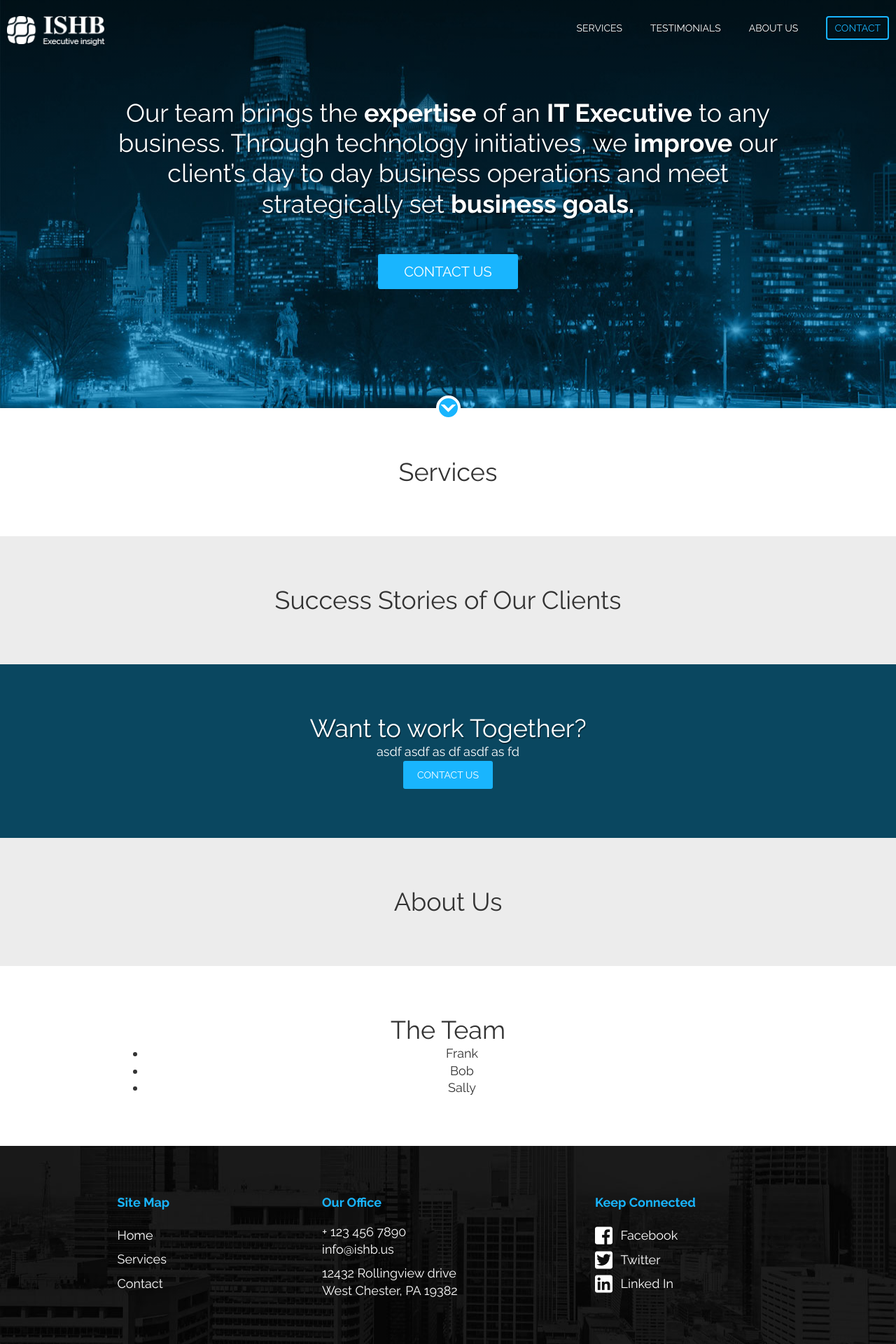
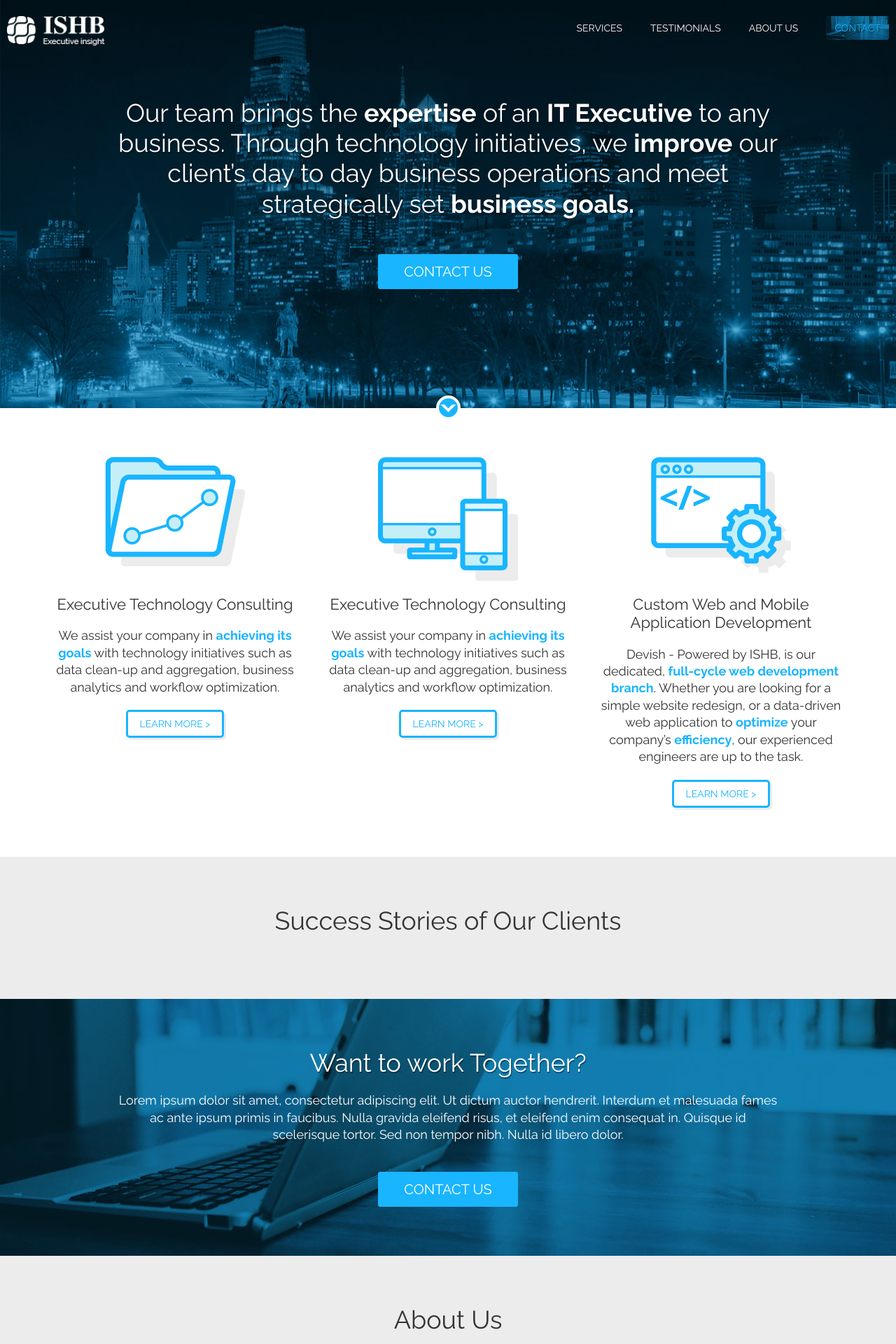
Before and after one commit to johntcarroll/ishb.github.io, a Jekyll site: the page built from index.html, in a window 1280 px wide. Shown: the top 1920 px of the page at 70% size. Built offline with Jekyll 4.4.1, drawn with Linux system fonts in a browser that asks for light colours; some web fonts are replaced.

Commit message:
services and contact section added to home page

```diff
--- /dev/null
+++ b/_includes/content/home-teaser-contact.md
@@ -0,0 +1,5 @@
+# Want to work Together?
+
+Lorem ipsum dolor sit amet, consectetur adipiscing elit. Ut dictum auctor hendrerit.
+Interdum et malesuada fames ac ante ipsum primis in faucibus.
+Nulla gravida eleifend risus, et eleifend enim consequat in. Quisque id scelerisque tortor. Sed non tempor nibh. Nulla id libero dolor.
--- a/_includes/content/home-teaser-services.md
+++ /dev/null
@@ -1,2 +0,0 @@
-
-## Services
--- /dev/null
+++ b/_includes/content/services-custom-dev-teaser.md
@@ -0,0 +1,4 @@
+### Custom Web and Mobile Application Development
+
+Devish - Powered by ISHB, is our dedicated, **full-cycle web development branch**. Whether you are looking for a simple website redesign,
+or a data-driven web application to **optimize** your company's **efficiency**, our experienced engineers are up to the task.
--- /dev/null
+++ b/_includes/content/services-executive-teaser.md
@@ -0,0 +1,4 @@
+### Executive Technology Consulting
+
+We assist your company in **achieving its goals** with technology initiatives such as data clean-up and aggregation,
+business analytics and workflow optimization.
--- /dev/null
+++ b/_sass/homePage.sass
@@ -0,0 +1,25 @@
+@import '__'
+
+
+.homePage
+
+  section h1, section h2, section h3
+    margin-bottom: 20px
+
+  .services
+    strong
+      color: $brand
+    img
+      max-width: 80%
+      margin-bottom: 20px
+    .button
+      margin-top: 20px
+
+  .contact
+    background: $brandDark url("../gfx/laptop.jpg") no-repeat center center
+    background-position-y: 80%
+    background-size: cover
+    box-shadow: inset 0 0 200px 1000px $shade30 // darken the background
+    .button
+      margin-top: 40px
+      min-width: 200px
--- a/css/all.scss
+++ b/css/all.scss
@@ -16,6 +16,7 @@
         "tagline",
         "social-icons",
         "allPages",
+        "homePage",
         "servicesPage",
         "contactPage"
 ;
--- a/index.html
+++ b/index.html
@@ -12,17 +15,55 @@
 </div>
 
 
-{% include section-markdownPrinter.html file='content/home-teaser-services.md' %}
+
+
+<section class="text-center services">
+  <div class="container">
+
+    <!-- In two rows so the images line up -->
+    <div class="row hidden-xs">
+      <div class="col-sm-4"><img src="/gfx/icn_executive.png" srcset="/gfx/icn_executive@2x.png 2x" /></div>
+      <div class="col-sm-4"><img src="/gfx/icn_responsive.png" srcset="/gfx/icn_responsive@2x.png 2x" /></div>
+      <div class="col-sm-4"><img src="/gfx/icn_customweb.png" srcset="/gfx/icn_customweb@2x.png 2x" /></div>
+    </div>
+
+    <div class="row">
+      <div class="col-sm-4">
+        <img class="visible-xs-inline" src="/gfx/icn_executive.png" srcset="/gfx/icn_executive@2x.png 2x" />
+        {% capture md %}{% include content/services-executive-teaser.md %}{% endcapture %}{{ md | markdownify }}
+        <a href="/services" class="button quiet">Learn More ></a>
+      </div>
+      <div class="col-sm-4">
+        <img class="visible-xs-inline" src="/gfx/icn_responsive.png" srcset="/gfx/icn_responsive@2x.png 2x" />
+        {% capture md %}{% include content/services-executive-teaser.md %}{% endcapture %}{{ md | markdownify }}
+        <a href="/services" class="button quiet">Learn More ></a>
+      </div>
+      <div class="col-sm-4">
+        <img class="visible-xs-inline" src="/gfx/icn_customweb.png" srcset="/gfx/icn_customweb@2x.png 2x" />
+        {% capture md %}{% include content/services-custom-dev-teaser.md %}{% endcapture %}{{ md | markdownify }}
+        <a href="/services" class="button quiet">Learn More ></a>
+      </div>
+    </div>
+
+  </div>
+</section>
+
+
+
+
+
+
 {% include section-markdownPrinter.html file='content/home-teaser-testimonials.md' %}
 
-<section class="text-center inverted">
+
+
+<section class="text-center inverted contact">
   <div class="container">
     <div class="row">
       <div class="col-sm-10  col-sm-offset-1">
 
-        <h1>Want to work Together?</h1>
-        <p>asdf asdf as df asdf as fd</p>
-        <a href="/contact" class="button noShadow">Contact Us</a>
+        {% capture md %}{% include content/home-teaser-contact.md %}{% endcapture %}{{ md | markdownify }}
+        <a href="/contact" class="button lg noShadow">Contact Us</a>
 
       </div>
     </div>
--- a/services.html
+++ b/services.html
@@ -65,7 +65,7 @@
           <img src="/gfx/icn_customweb.png" srcset="/gfx/icn_customweb@2x.png 2x" />
         </div></div>
 
-        {% capture md %}{% include content/services-custom-development.md %}{% endcapture %} {{ md | markdownify }}
+        {% capture md %}{% include content/services-custom-dev.md %}{% endcapture %} {{ md | markdownify }}
 
         <a href="http://devish.us" class="button quiet square hidden-xs">
           <i class="icon icon-home"></i>
```
Also changed, not shown: other parts of index.html (+3 -0 lines), _includes/content/services-hardware-and-software-teaser.md (added, +4 -0 lines), _includes/content/services-custom-dev.md (renamed from _includes/content/services-custom-development.md).
